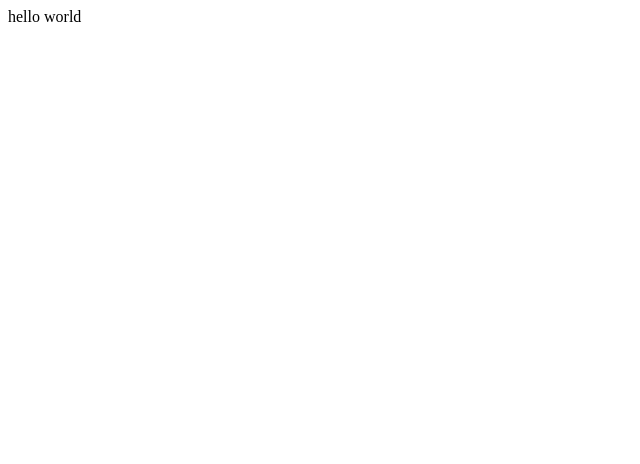
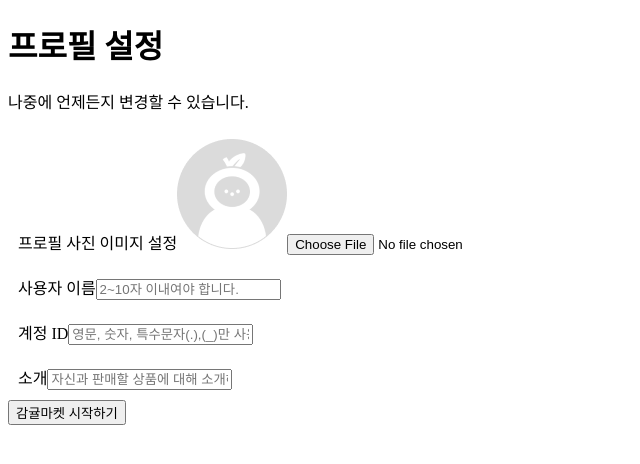
Before and after one commit to SEMINSEMINSEMIN/team15, a React (Create React App) app: page / in a window 1280 px wide. Shown: the top 464 px of the page, without its empty margins (0-640 px from the left). Built offline with nearby package versions, Linux system fonts and the light colour scheme.

Commit message:
Warning Input 연결 문제 및 리렌더링 문제 해결한 코드

```diff
--- a/src/App.js
+++ b/src/App.js
@@ -1,4 +1,6 @@
+import ProfileSetSignUp from "./pages/ProfileSetSignUp/ProfileSetSignUp";
+
 function App() {
-    return <div>hello world</div>;
+    return <ProfileSetSignUp />;
 }
 export default App;
--- /dev/null
+++ b/src/components/BlurInpWarn/BlurInpWarn.jsx
@@ -0,0 +1,51 @@
+import React, { useState } from "react";
+import InfoInput from "../shared/InfoInput/InfoInput";
+import Warning from "../shared/Warning/Warning";
+
+export default function BlurInpWarn({
+    type,
+    placeHolder,
+    pattern,
+    label,
+    required,
+    minlength,
+    maxlength,
+    message,
+}) {
+    const [visible, setVisibility] = useState(false);
+
+    const handleOnBlur = (e) => {
+        e.target.style.backgroundColor = "initial";
+        if (e.target.validity.patternMismatch) {
+            if (visible === true) {
+                return;
+            } else {
+                setVisibility(true);
+                console.log("유효하지 않아서 리렌더링 함");
+            }
+        } else {
+            if (visible === false) {
+                return;
+            } else {
+                setVisibility(false);
+                console.log("유효해서 리렌더링 함");
+            }
+        }
+    };
+
+    return (
+        <>
+            <InfoInput
+                type={type}
+                placeHolder={placeHolder}
+                pattern={pattern}
+                label={label}
+                required={required}
+                minlength={minlength}
+                maxlength={maxlength}
+                onBlur={handleOnBlur}
+            />
+            <Warning message={message} visible={visible} />
+        </>
+    );
+}
--- a/src/components/ProfileSetInpsTemp/ProfileSetInpsTemp.jsx
+++ b/src/components/ProfileSetInpsTemp/ProfileSetInpsTemp.jsx
@@ -1,36 +1,14 @@
 import React from "react";
 import ProfileImageSet from "../shared/ProfileImageSet/ProfileImageSet";
 import InfoInput from "../shared/InfoInput/InfoInput";
-import Warning from "../shared/Warning/Warning";
-import "./profileSetInpsTemp.css"
-import { useState } from "react";
+import BlurInpWarn from "../BlurInpWarn/BlurInpWarn";
+import "./profileSetInpsTemp.css";
 
 export default function ProfileSetInpsTemp({ formId }) {
-    const [visible1, setVisibility1] = useState(false);
-    const [visible2, setVisibility2] = useState(false);
-
-    const handleOnBlurFunc1 = (e) => {
-        e.target.style.backgroundColor="initial";
-        if (e.target.validity.patternMismatch) {
-            setVisibility1(true);
-        } else {
-            setVisibility1(false);
-        }
-    }
-
-    const handleOnBlurFunc2 = (e) => {
-        e.target.style.backgroundColor="initial";
-        if (e.target.validity.patternMismatch) {
-            setVisibility2(true);
-        } else {
-            setVisibility2(false);
-        }
-    }
-
     return (
         <form id={formId}>
             <ProfileImageSet />
-            <InfoInput
+            <BlurInpWarn
                 type={"text"}
                 label={"사용자 이름"}
                 placeHolder={"2~10자 이내여야 합니다."}
@@ -38,30 +16,22 @@ export default function ProfileSetInpsTemp({ formId }) {
                 maxlength={"10"}
                 pattern={"[a-zA-Zㄱ-힣 ]{2,10}"}
                 required={true}
-                onBlur={handleOnBlurFunc1}
+                message={"경고"}
             />
-            <Warning
-                message={"경고"}
-                visible={visible1}
-            />
-            <InfoInput
+            <BlurInpWarn
                 type={"text"}
                 label={"계정 ID"}
                 placeHolder={"영문, 숫자, 특수문자(.),(_)만 사용 가능합니다."}
                 pattern={"[a-zA-Z0-9._]+"}
                 required={true}
-                onBlur={handleOnBlurFunc2}
-            />
-            <Warning
                 message={"영문, 숫자, 밑줄 및 마침표만 사용할 수 있습니다."}
-                visible={visible2}
             />
             <InfoInput
                 type={"text"}
                 label={"소개"}
                 placeHolder={"자신과 판매할 상품에 대해 소개해 주세요!"}
-                onBlur={e => e.target.style.backgroundColor="initial"}
+                onBlur={(e) => (e.target.style.backgroundColor = "initial")}
             />
         </form>
-    )
+    );
 }
```
